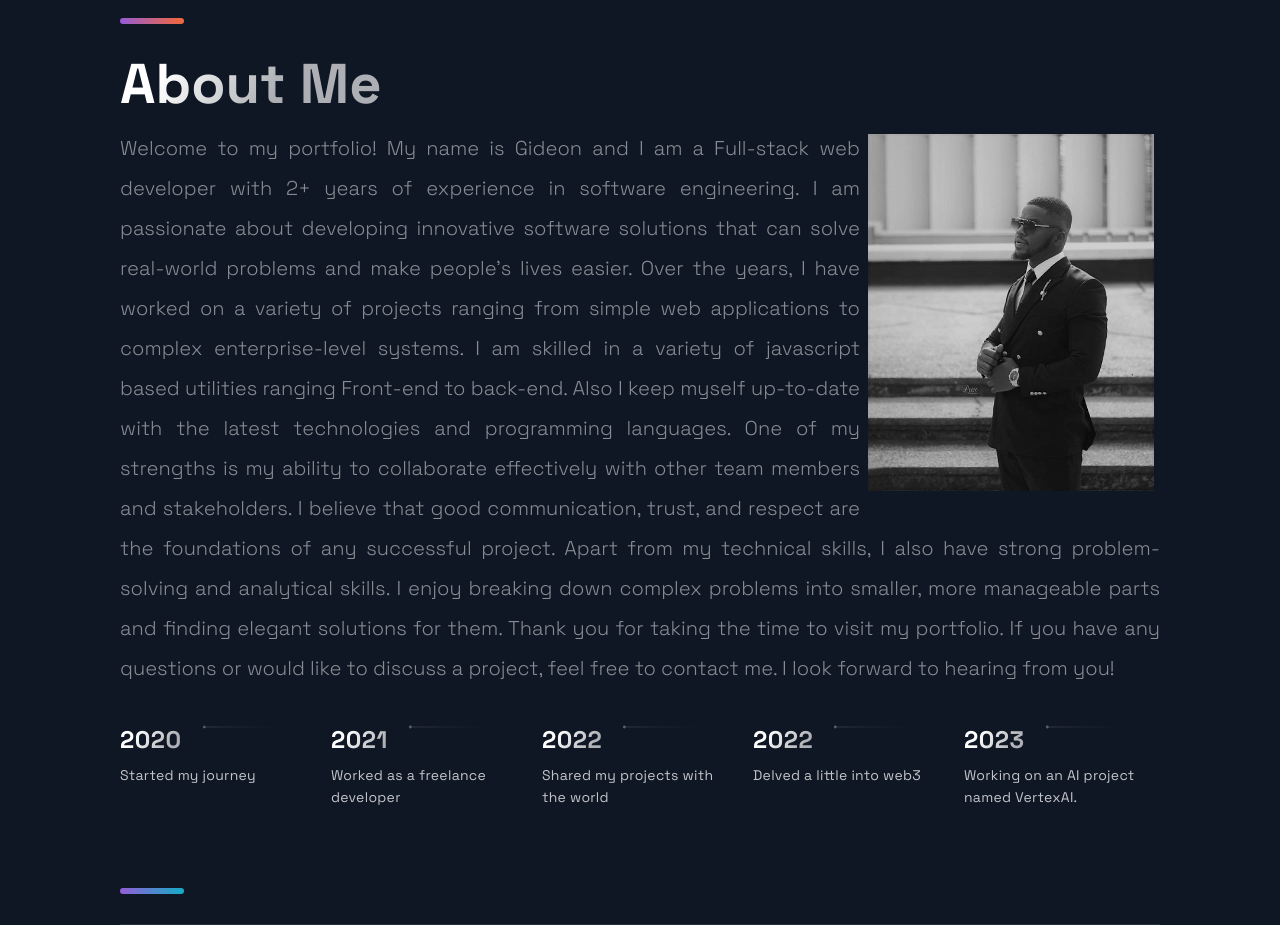
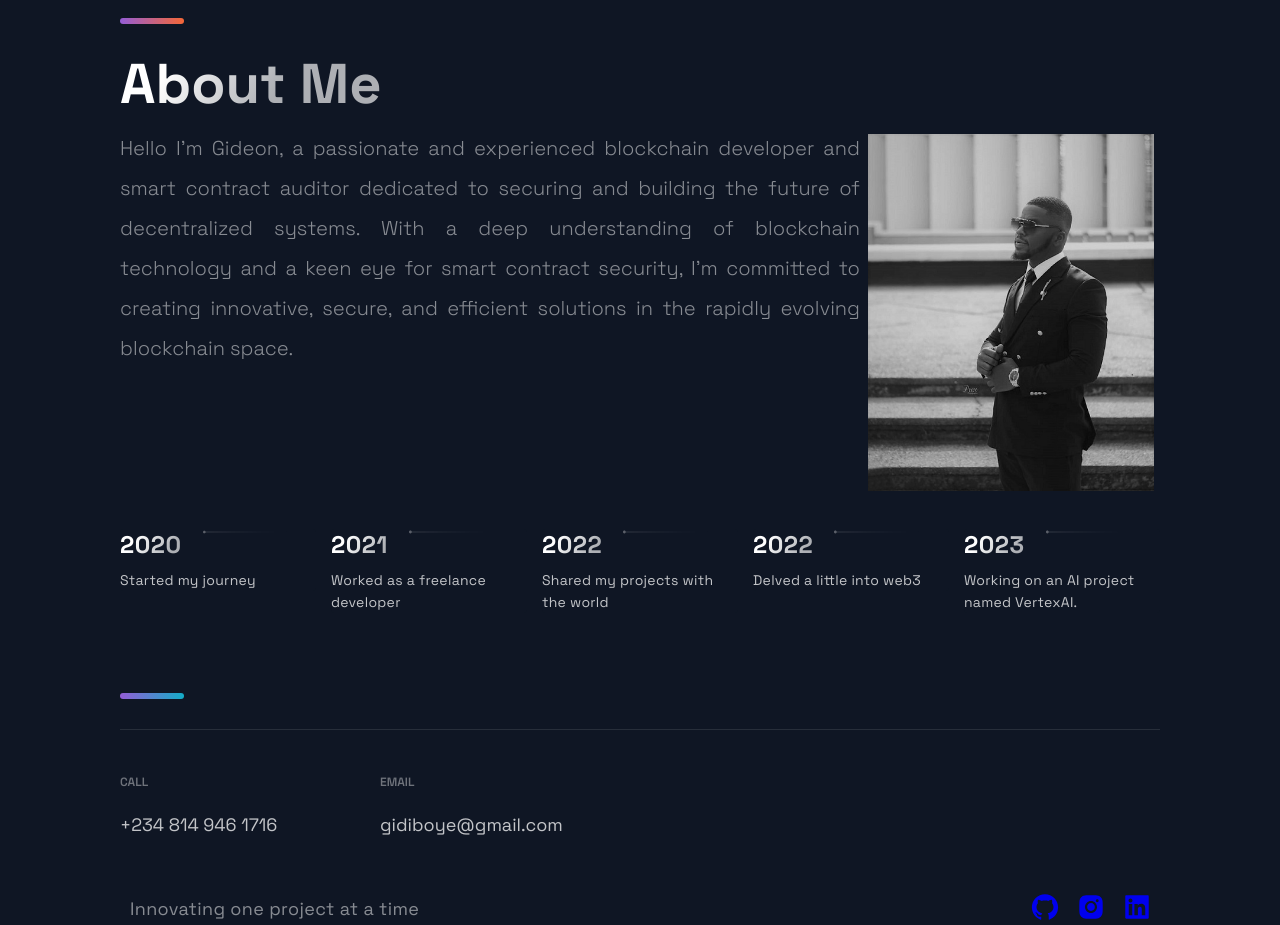
Before and after one commit to Aycozy/personalwebpage, a Next.js app: page / in a window 1280 px wide. Shown: the part 2680-3605 px from the top of the page. Built offline with nearby package versions, Linux system fonts and the light colour scheme.

Commit message:
Update TimeLine.js

```diff
--- a/src/components/TimeLine/TimeLine.js
+++ b/src/components/TimeLine/TimeLine.js
@@ -51,16 +51,9 @@ const Timeline = () => {
         <img alt="" src={'/images/portfol.jpeg'} style={{ width: '300px', float: "right", height: "70%", padding: "6px 6px 2px 8px"}} />
 
       <div style={{ textAlign: 'justify'}}>
-      Welcome to my portfolio! My name is Gideon and I am a Full-stack web developer with 2+ years of experience in software engineering. I am passionate about developing innovative software solutions that can solve real-world problems and make people's lives easier.
-
-Over the years, I have worked on a variety of projects ranging from simple web applications to complex enterprise-level systems. I am skilled in a variety of javascript based utilities ranging Front-end to back-end. Also I keep myself up-to-date with the latest technologies and programming languages.
-
-One of my strengths is my ability to collaborate effectively with other team members and stakeholders. I believe that good communication, trust, and respect are the foundations of any successful project.
-
-Apart from my technical skills, I also have strong problem-solving and analytical skills. I enjoy breaking down complex problems into smaller, more manageable parts and finding elegant solutions for them.
-
-
-Thank you for taking the time to visit my portfolio. If you have any questions or would like to discuss a project, feel free to contact me. I look forward to hearing from you!
+Hello I'm Gideon, a passionate and experienced blockchain developer and smart contract auditor dedicated to securing and building the future of decentralized systems.
+  With a deep understanding of blockchain technology and a keen eye for smart contract security,
+  I'm committed to creating innovative, secure, and efficient solutions in the rapidly evolving blockchain space.
      </div>
 
       </SectionText>
```
